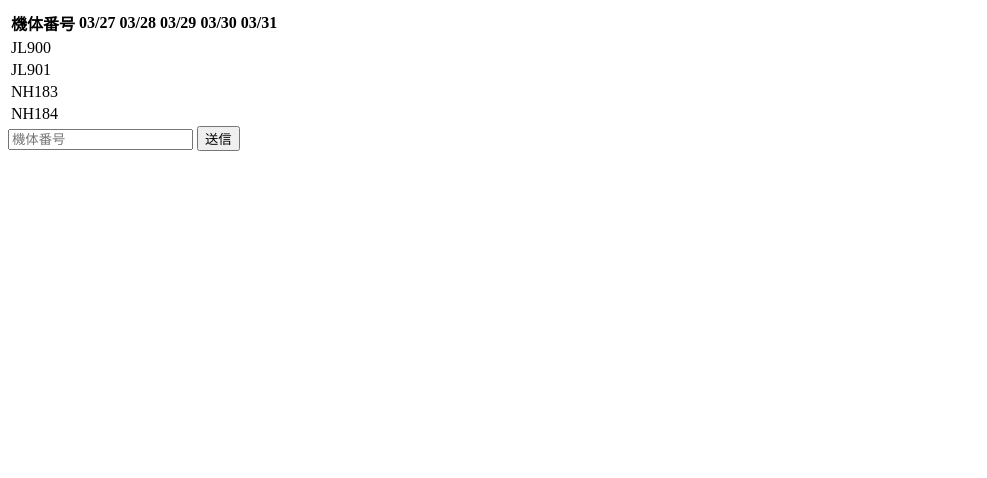
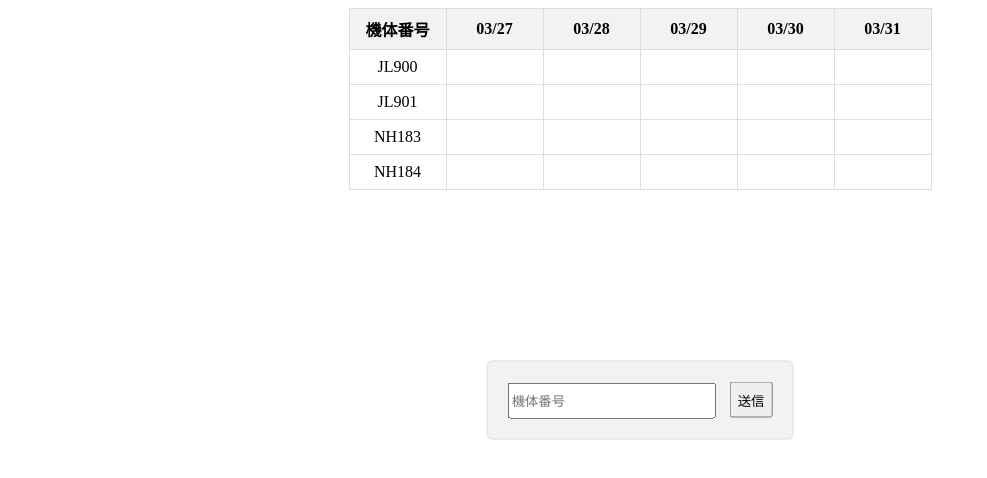
Before and after one commit to asamatk85/airlineinfo, a plain HTML site: page asia/japan/jl/jl_a359.html in a window 1280 px wide. Shown: the whole page, without its empty margins (0-987 px from the left). Drawn offline with Linux system fonts and the light colour scheme.

Commit message:
Update jl_a359.html

```diff
--- a/asia/japan/jl/jl_a359.html
+++ b/asia/japan/jl/jl_a359.html
@@ -37,6 +37,48 @@
 
 </body>
 </html>
+
+<style>
+  /* ここにCSSを記述 */
+table {
+  border-collapse: collapse;
+  width: auto; /* ページの中央に配置するために幅を自動に設定 */
+  margin: 0 auto; /* ページの中央に配置する */
+}
+
+th, td {
+  border: 1px solid #ddd;
+  padding: 8px;
+  text-align: center;
+  cursor: pointer; /* クリックしたときのカーソルを変更 */
+  width: 80px; /* セルの幅を80pxに設定 */
+}
+
+th {
+  background-color: #f2f2f2;
+}
+
+input[type="text"] {
+  margin-right: 10px;
+  width: 200px; /* フォームの幅を200pxに設定 */
+  height: 30px; /* フォームの高さを30pxに設定 */
+}
+
+button {
+  height: 36px; /* 送信ボタンの高さを36pxに設定 */
+}
+
+#inputForm {
+  position: fixed; /* フォームを固定配置する */
+  top: 50%; /* 上端をページの中央に配置 */
+  left: 50%; /* 左端をページの中央に配置 */
+  transform: translate(-50%, -50%); /* 中心を基準にしてフォームを中央に配置 */
+  padding: 20px; /* フォームの余白を追加 */
+  background-color: #f2f2f2; /* フォームの背景色を設定 */
+  border: 1px solid #ddd; /* フォームの枠線を設定 */
+  border-radius: 5px; /* フォームの角を丸くする */
+}
+</style>
 
 <script>
   // ページ読み込み時に実行する処理
```
